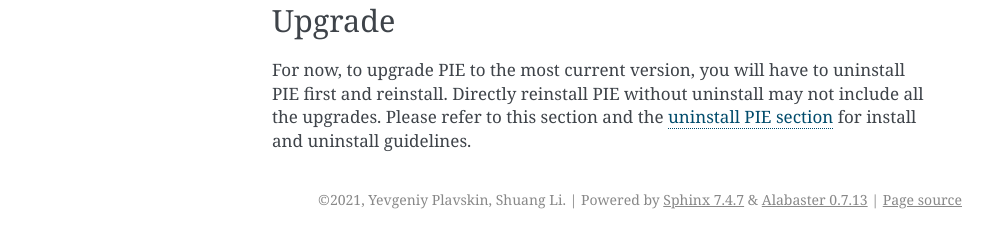
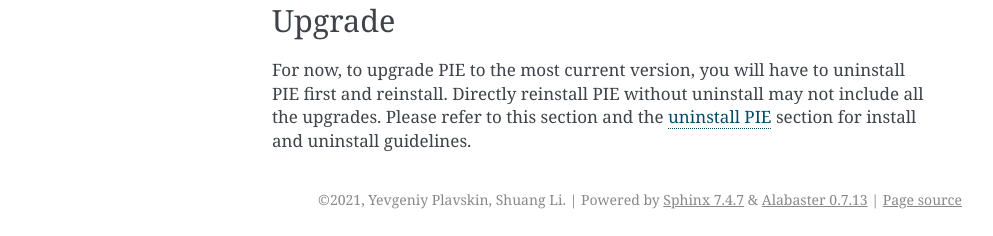
Before and after one commit to Siegallab/PIE, a Sphinx documentation site: the page built from docs/source/installation.rst, in a window 1280 px wide. Shown: the part 860-1096 px from the top of the page, without its empty margins (148-1141 px from the left). Built offline with Sphinx 7.4.7, drawn with Linux system fonts in a browser that asks for light colours.

```diff
--- a/docs/source/installation.rst
+++ b/docs/source/installation.rst
@@ -60,4 +60,4 @@ PIE can be installed using `pip <https://pip.pypa.io/en/stable/>`_, which should
 Upgrade
 -------
 
-For now, to upgrade PIE to the most current version, you will have to uninstall PIE first and reinstall. Directly reinstall PIE without uninstall may not include all the upgrades. Please refer to this section and the :doc:`uninstall PIE section <uninstallation>` for install and uninstall guidelines.
+For now, to upgrade PIE to the most current version, you will have to uninstall PIE first and reinstall. Directly reinstall PIE without uninstall may not include all the upgrades. Please refer to this section and the :doc:`uninstall PIE <uninstallation>` section for install and uninstall guidelines.
```
